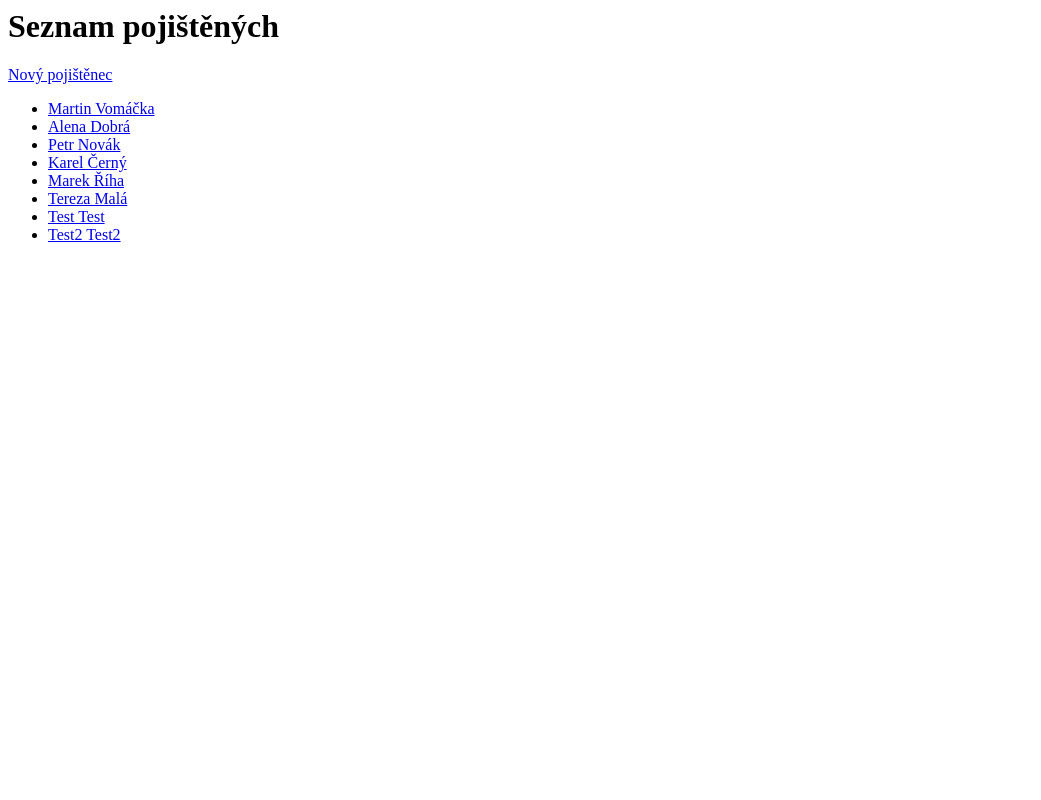
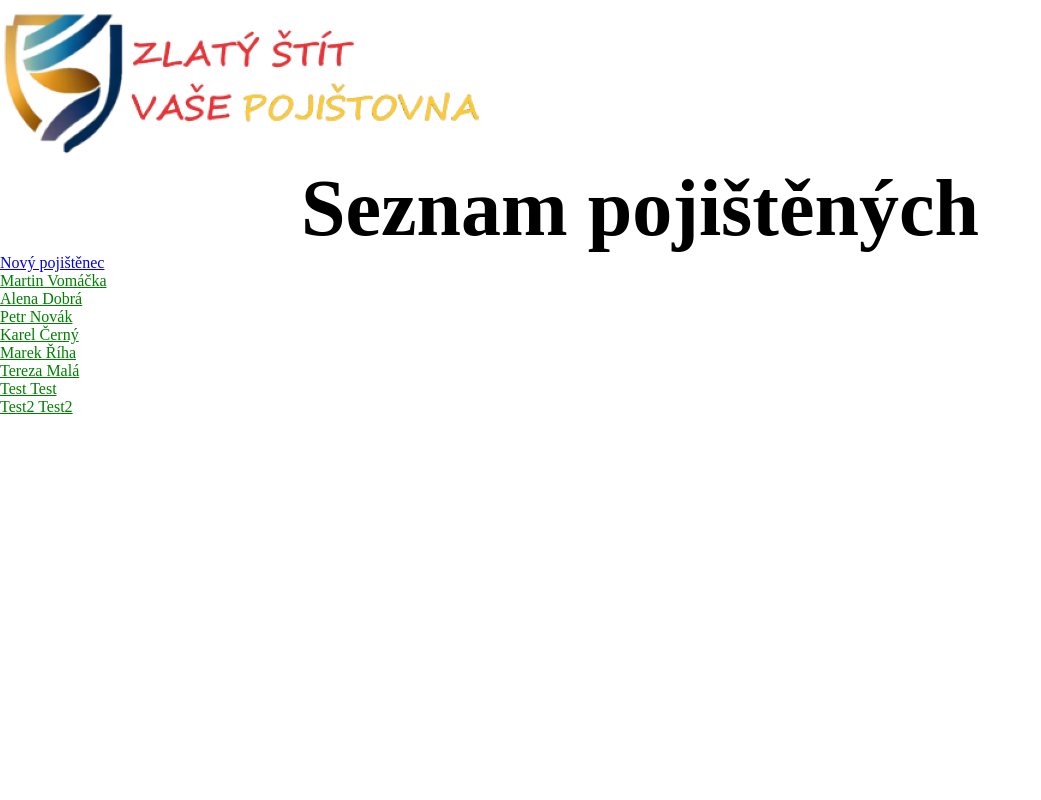
Before and after one commit to EmixxM/Pojisteni, a Django app: page /pojisteni/ in a window 1280 px wide. Shown: the whole page, without its empty margins (0-1041 px from the left). Run offline with Django 4.2, Linux system fonts and the light colour scheme; data comes from the database, SQL or seed files in the repository.

Commit message:
Vytvoření css pro seznam pojištěných

```diff
--- /dev/null
+++ b/mypojisteni/pojisteni/static/pojisteni/style.css
@@ -0,0 +1,32 @@
+* {
+    margin: 0;
+    padding: 0;
+    box-sizing: border-box;
+}
+
+/****reusable****/
+.row {
+    max-width: 1140px;
+    margin: auto;
+}
+
+h1 {
+    font-size: 5em;
+    text-align: center;
+}
+
+
+li a {
+    color: green;
+}
+
+body {
+    /* background: white url("images/logo2.png") no-repeat; */
+
+}
+
+img {
+    max-width: 100%;
+    text-align: center;
+
+}
--- a/mypojisteni/pojisteni/templates/seznam_pojistenych.html
+++ b/mypojisteni/pojisteni/templates/seznam_pojistenych.html
@@ -1,6 +1,10 @@
+{% load static %}
 
+<link rel="stylesheet" href="{% static 'pojisteni/style.css' %}">
 
 {% block content %}
+
+    <img src="{% static 'pojisteni/images/logo6.png' %}" alt="Obrázek">
     <h1>Seznam pojištěných</h1>
 
     <a href="{% url 'novy_pojisteny' %}" class="btn btn-primary">Nový pojištěnec</a>
```
Also changed, not shown: mypojisteni/pojisteni/static/pojisteni/images/background.png (added), mypojisteni/pojisteni/static/pojisteni/images/logo.png (added), mypojisteni/pojisteni/static/pojisteni/images/logo2.png (added), mypojisteni/pojisteni/static/pojisteni/images/logo3.png (added), mypojisteni/pojisteni/static/pojisteni/images/logo4.png (added), mypojisteni/pojisteni/static/pojisteni/images/logo5.png (added), mypojisteni/pojisteni/static/pojisteni/images/logo6.png (added).
